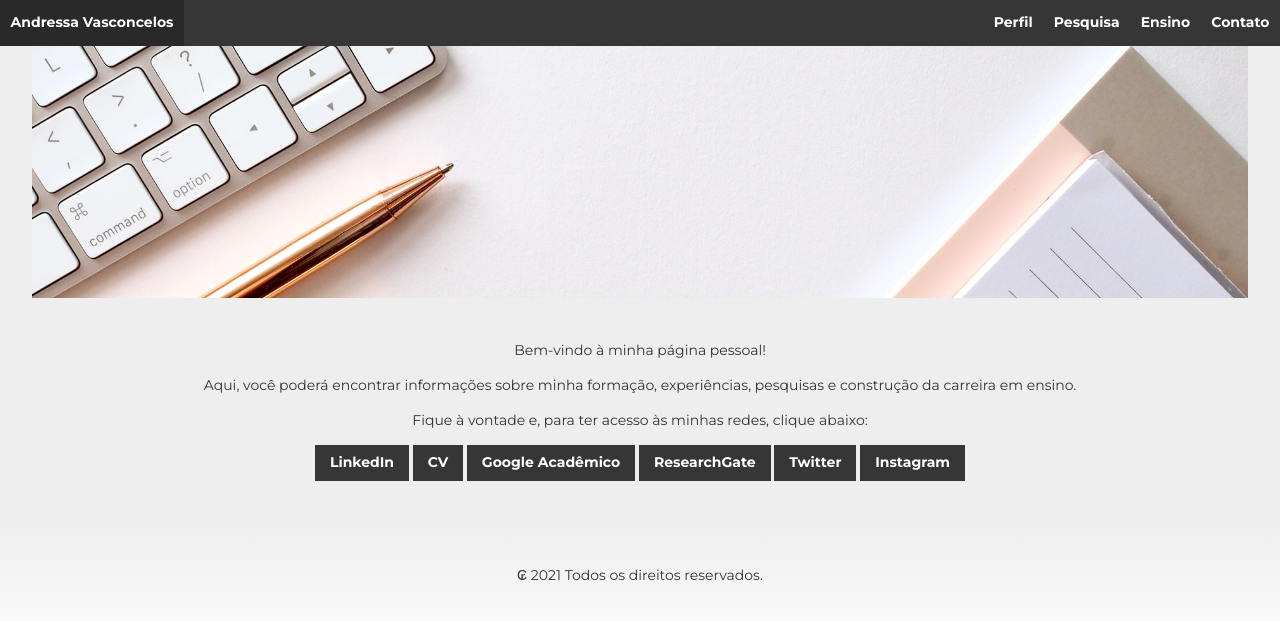
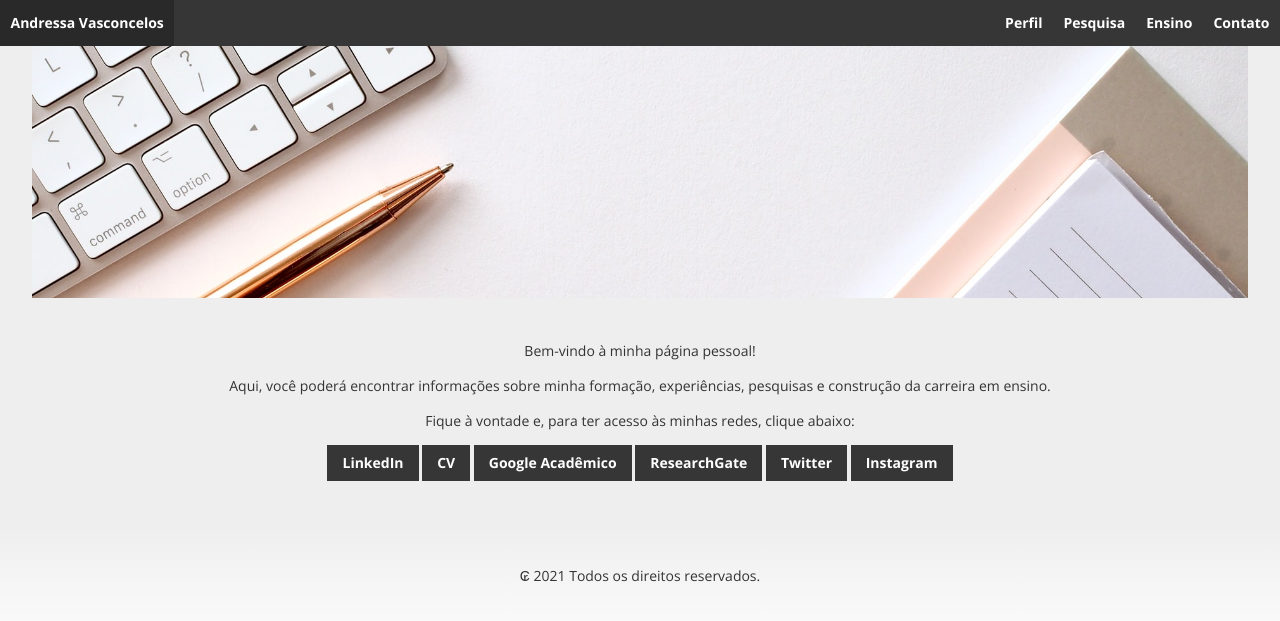
Before and after one commit to andressamielke/andressamielke.github.io, a Jekyll site: the page built from index.md, in a window 1280 px wide. Shown: the top 621 px of the page. Built offline with Jekyll 4.4.1, drawn with Linux system fonts in a browser that asks for light colours; some web fonts are replaced.

Commit message:
Update main.scss

```diff
--- a/_sass/main.scss
+++ b/_sass/main.scss
@@ -1,4 +1,4 @@
-@import url('https://fonts.googleapis.com/css2?family=Montserrat:wght@400;700&display=swap');
+@import url('https://fonts.googleapis.com/css2?family=Open+Sans:wght@400;700&display=swap');
 
 $backgroundColor: #eeeeee;
 $bodyColor: #333333;
@@ -15,7 +15,7 @@ a:link {
 }
 
 body {
-  font-family: 'Montserrat', sans-serif;
+font-family: 'Open Sans', sans-serif;
   background: $backgroundColor;
   color: $bodyColor;
 }
```
